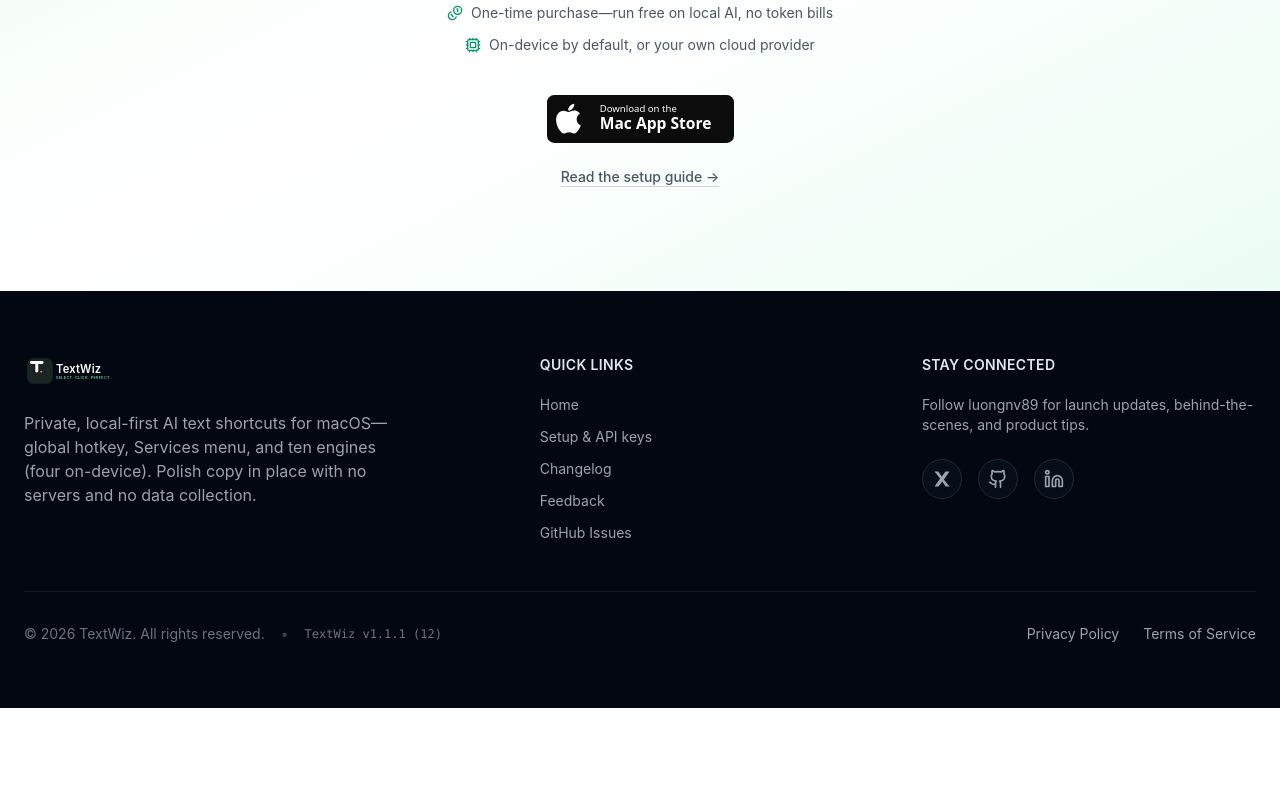
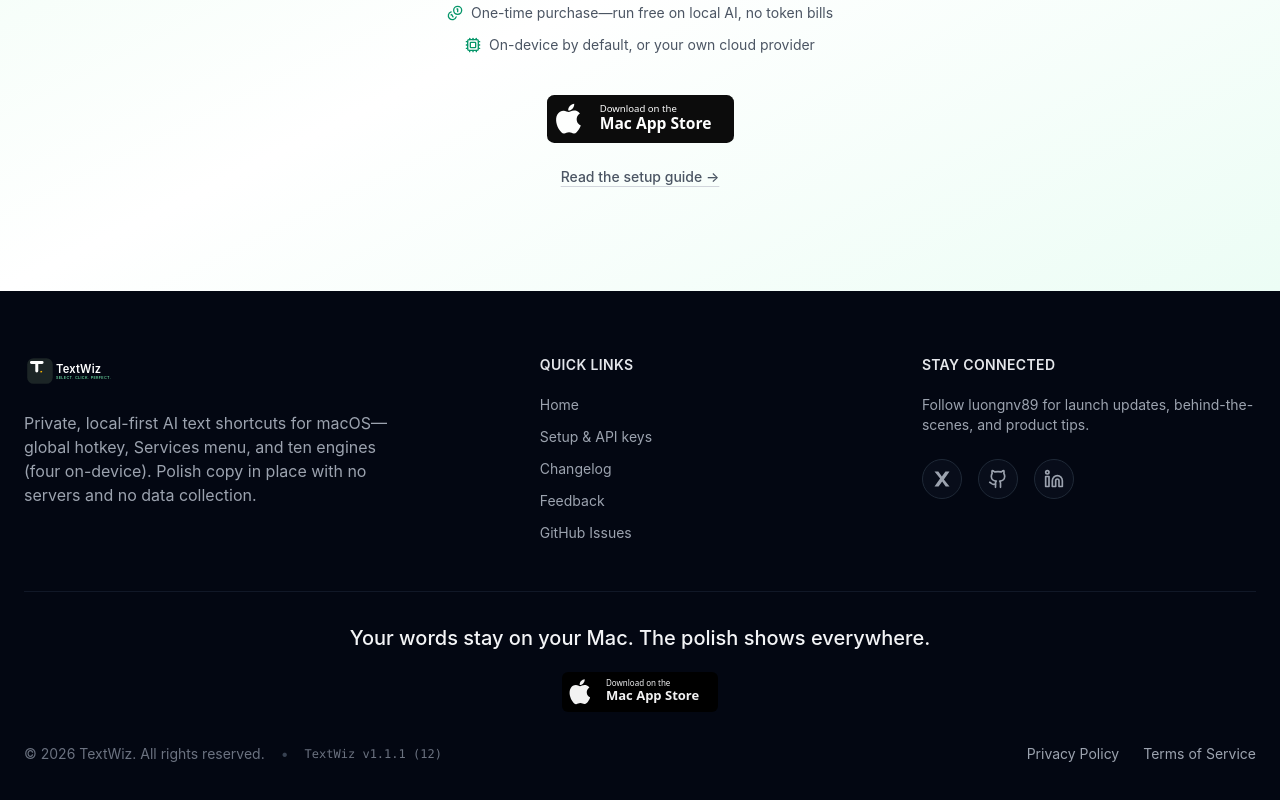
Before and after one commit to luongnv89/textwiz-website, a React (Vite) app: page / in a window 1280 px wide. Shown: the part 10954-11754 px from the top of the page. Before the commit the page ends 11662 px from the top, so only its background shows below. Built offline with nearby package versions, Linux system fonts and the light colour scheme.

Commit message:
feat(footer): add shareable closing line and primary CTA (#12)
Restructures the footer's bottom bar so a memorable tagline and the
Mac App Store badge sit above the copyright/legal row, reusing the
sitewide MacAppStoreBadge instead of inventing a new button style.

```diff
--- a/src/components/Footer.jsx
+++ b/src/components/Footer.jsx
@@ -2,6 +2,7 @@
 import { Github, Linkedin } from 'lucide-react';
 import { APP_VERSION_FULL } from '../lib/version';
 import { publicUrl } from '../lib/publicUrl';
+import MacAppStoreBadge from './MacAppStoreBadge';
 
 function XLogo({ className = 'h-5 w-5' }) {
   return (
@@ -96,7 +97,17 @@
           </div>
         </div>
 
-        <div className="flex flex-col gap-4 border-t border-gray-900 pt-8 text-sm text-gray-500 md:flex-row md:items-center md:justify-between">
+        <div className="border-t border-gray-900 pt-8 space-y-8">
+          <div className="text-center">
+            <p className="text-lg md:text-xl font-medium text-gray-100">
+              Your words stay on your Mac. The polish shows everywhere.
+            </p>
+            <div className="mt-5 flex justify-center">
+              <MacAppStoreBadge height={40} />
+            </div>
+          </div>
+
+          <div className="flex flex-col gap-4 text-sm text-gray-500 md:flex-row md:items-center md:justify-between">
             <div className="flex flex-col gap-1 md:flex-row md:items-center md:gap-4">
               <p>&copy; {new Date().getFullYear()} TextWiz. All rights reserved.</p>
               <span className="hidden md:inline text-gray-700">•</span>
@@ -120,6 +131,7 @@
             </div>
           </div>
         </div>
+      </div>
     </footer>
   );
 }
```
Lines whose indentation alone changed are shown as unchanged.
